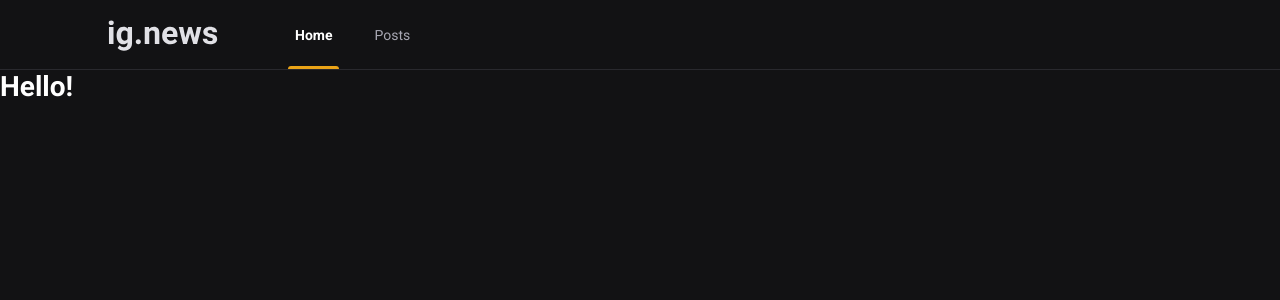
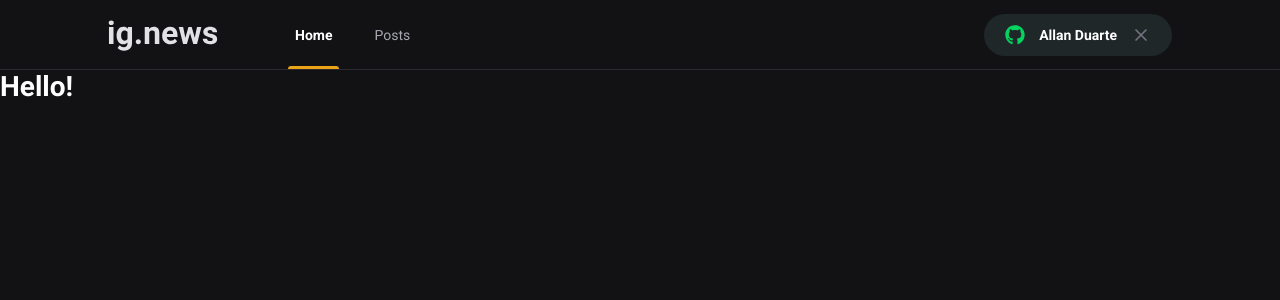
Before and after one commit to nullCommit/ignews, a Next.js app: page / in a window 1280 px wide. Shown: the top 300 px of the page. Built offline with nearby package versions, Linux system fonts and the light colour scheme.

Commit message:
cria botao de sign in para o Header

```diff
--- a/package.json
+++ b/package.json
@@ -12,6 +12,7 @@
     "next": "12.1.0",
     "react": "17.0.2",
     "react-dom": "17.0.2",
+    "react-icons": "^4.3.1",
     "sass": "^1.49.9"
   },
   "devDependencies": {
--- a/src/components/Header/index.tsx
+++ b/src/components/Header/index.tsx
@@ -1,3 +1,4 @@
+import { SignInButton } from '../SignInButton';
 import styles from './styles.module.scss';
 
 export function Header() {
@@ -11,6 +12,8 @@
           </a>
           <a href=''>Posts</a>
         </nav>
+
+        <SignInButton />
       </div>
     </header>
   );
--- a/src/components/Header/styles.module.scss
+++ b/src/components/Header/styles.module.scss
@@ -51,4 +51,9 @@
       }
     }
   }
+
+  // joga o botão para a direita dando o máximo de margem possível para a esquerda
+  button {
+    margin-left: auto;
+  }
 }
--- /dev/null
+++ b/src/components/SignInButton/index.tsx
@@ -0,0 +1,21 @@
+import { FaGithub } from 'react-icons/fa';
+import { FiX } from 'react-icons/fi';
+
+import styles from './styles.module.scss';
+
+export function SignInButton() {
+  const isUserLoggedIn = true;
+
+  return isUserLoggedIn ? (
+    <button type='button' className={styles.signInButton}>
+      <FaGithub color='#04d361' />
+      Allan Duarte
+      <FiX color='#737380' className={styles.closeIcon} />
+    </button>
+  ) : (
+    <button type='button' className={styles.signInButton}>
+      <FaGithub color='#eba417' />
+      Sign in with github
+    </button>
+  );
+}
--- /dev/null
+++ b/src/components/SignInButton/styles.module.scss
@@ -0,0 +1,33 @@
+.signInButton {
+  height: 3rem;
+  border-radius: 3rem;
+  background: var(--gray-850);
+  border: 0;
+  padding: 0 1.5rem;
+
+  display: flex;
+  align-items: center;
+  justify-content: center;
+
+  color: var(--white);
+  font-weight: bold;
+
+  svg {
+    width: 20px;
+    height: 20px;
+  }
+
+  svg:first-child {
+    margin-right: 1rem;
+  }
+
+  svg.closeIcon {
+    margin-left: 1rem;
+  }
+
+  transition: filter 0.2s;
+
+  &:hover {
+    filter: brightness(0.8);
+  }
+}
--- a/src/styles/global.scss
+++ b/src/styles/global.scss
@@ -10,6 +10,7 @@
   --gray-100: #e1e1e6;
   --gray-300: #a8a8b3;
   --gray-800: #29292e;
+  --gray-850: #1f2729;
   --gray-900: #121214;
 
   --cyan-500: #61dafb;
```
Also changed, not shown: 1 other file (tests, documents, lock files or other folders).
